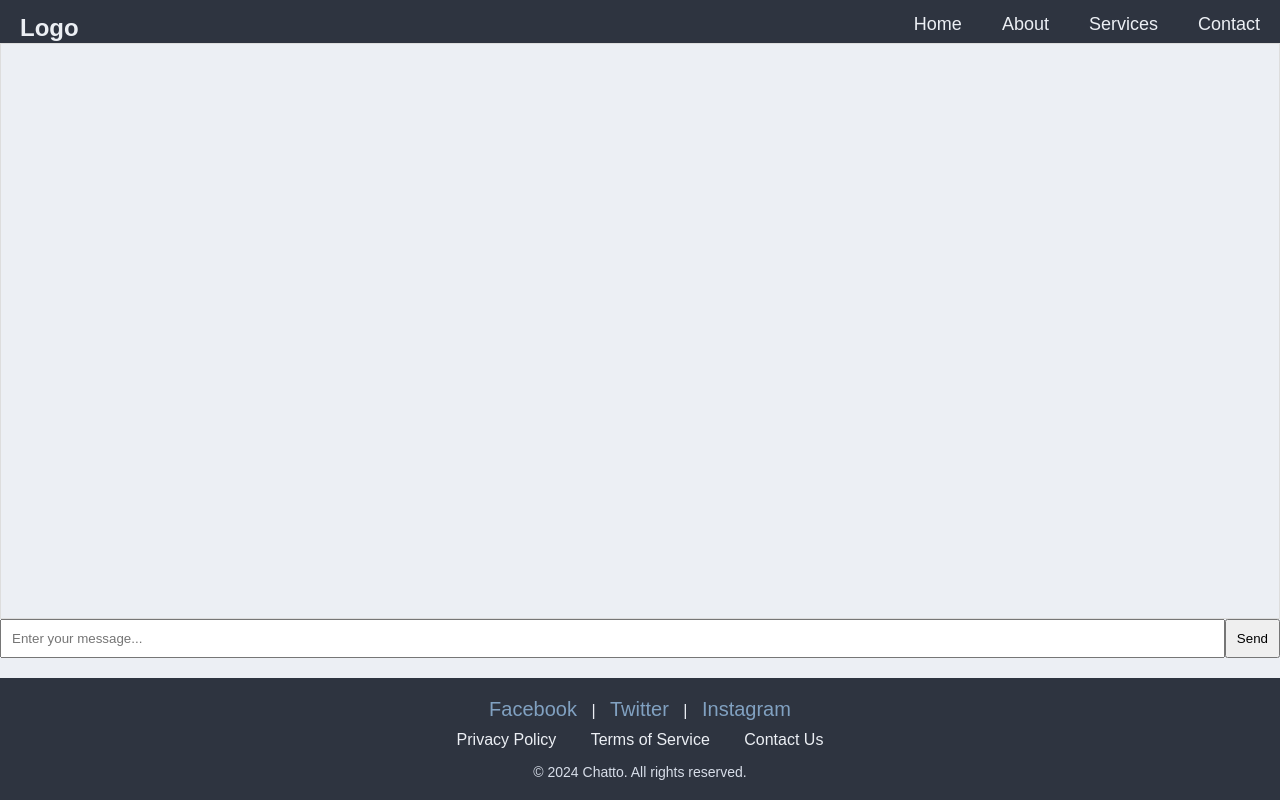
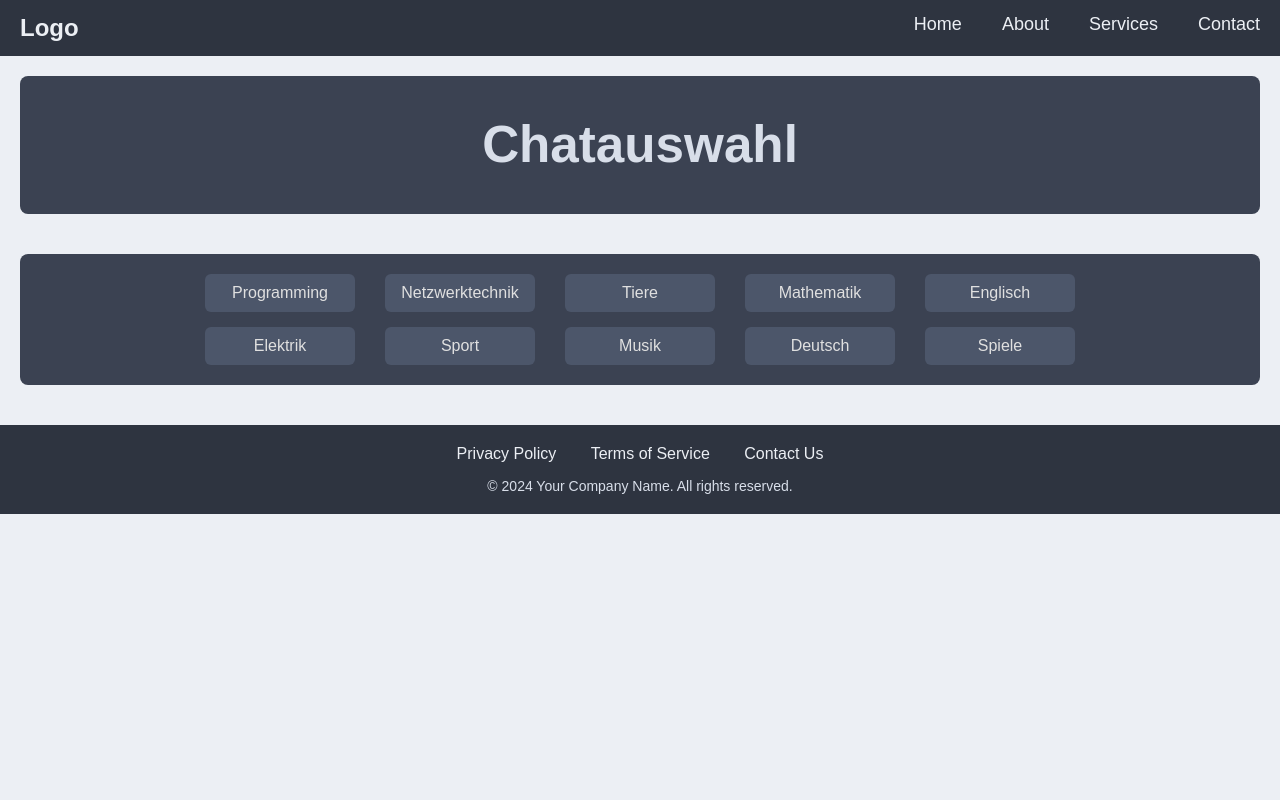
Before and after one commit to WinterSchule/Chatto, a plain HTML site: page index.html in a window 1280 px wide. Drawn offline with nearby package versions, Linux system fonts and the light colour scheme; no server answers.

Commit message:
Add files via upload

```diff
--- a/index.html
+++ b/index.html
@@ -11,6 +11,7 @@
 <body>
 
 
+    <!-- Die navbar -->
     <div class="navbar">
         <a href="#" class="logo">Logo</a>
         <div class="nav-links">
@@ -22,7 +23,39 @@
     </div>
 
 
+    <!-- Die Ueberschrift -->
+    <div class="ueberschrift">
+        <h1>Chatauswahl</h1>
+    </div>
 
+
+    <!-- Die Serverauswahl -->
+    <div class="chatroomAuswahl">
+        <div class="chatroomAuswahlList chatroomAuswahlListLinks">
+            <a href="#">Programming</a>
+            <a href="#">Elektrik</a>
+        </div>
+        <div class="chatroomAuswahlList chatroomAuswahlListLink">
+            <a href="#">Netzwerktechnik</a>
+            <a href="#">Sport</a>
+        </div>
+        <div class="chatroomAuswahlList chatroomAuswahlListRechts">
+            <a href="#">Tiere</a>
+            <a href="#">Musik</a>
+        </div>
+
+        <div class="chatroomAuswahlList chatroomAuswahlListRechts">
+            <a href="#">Mathematik</a>
+            <a href="#">Deutsch</a>
+        </div>
+        <div class="chatroomAuswahlList chatroomAuswahlListRechts">
+            <a href="#">Englisch</a>
+            <a href="#">Spiele</a>
+        </div>
+    </div>
+
+
+    <!-- Der ganze Chatcode
     <div class="chat-container">
         <div id="chat"></div>
         <form id="message-form">
@@ -30,18 +63,11 @@
             <button type="submit">Send</button>
         </form>
     </div>
+    -->
 
 
-
+    <!-- Der ganze footer am ende der Website -->
     <div class="footer">
-        <!-- Social media icons (replace # with actual links) -->
-        <div class="social-media">
-            <a href="#" title="Facebook">Facebook</a> |
-            <a href="#" title="Twitter">Twitter</a> |
-            <a href="#" title="Instagram">Instagram</a>
-        </div>
-
-        <!-- Footer navigation links (replace # with actual pages) -->
         <div class="footer-links">
             <a href="#">Privacy Policy</a>
             <a href="#">Terms of Service</a>
@@ -50,7 +76,7 @@
 
         <!-- Copyright -->
         <div class="copyright">
-            &copy; 2024 Chatto. All rights reserved.
+            &copy; 2024 Your Company Name. All rights reserved.
         </div>
     </div>
 
--- a/style.css
+++ b/style.css
@@ -48,12 +48,74 @@ body {
     clear: both;
 }
 
+/* Ueberschrift styling */
+.ueberschrift {
+    display: flex;
+    justify-content: center; /* Centers the columns horizontally */
+    align-items: center; /* Centers the columns vertically */
+    gap: 30px; /* Adds space between the two lists */
+    padding: 5px; /* Space inside the container */
+    margin: 20px; /* Adds space outside the container on all sides */
+    background-color: #3B4252; /* Dunklerer Grau-Blau Hintergrund */
+    color: #D8DEE9;
+    border-radius: 8px;
+    width: calc(100% - 40px); /* Stretch to fill width minus side margins */
+    box-sizing: border-box; /* Include padding in width calculation */
+}
+
+/* Ueberschrift text styling */
+.ueberschrift h1 {
+    font-weight: 2000;
+    font-size: 3.2rem;
+}
+
 /* Chatroom styling */
 .chat-container {
     display: flex;
     flex-direction: column;
     height: 100%;
     justify-content: space-between;
+}
+
+/* Chatroom Auswahl Container */
+.chatroomAuswahl {
+    display: flex;
+    justify-content: center; /* Centers the columns horizontally */
+    align-items: center; /* Centers the columns vertically */
+    gap: 30px; /* Adds space between the two lists */
+    padding: 20px; /* Space inside the container */
+    margin: 20px; /* Adds space outside the container on all sides */
+    background-color: #3B4252; /* Dunklerer Grau-Blau Hintergrund */
+    border-radius: 8px;
+    width: calc(100% - 40px); /* Stretch to fill width minus side margins */
+    box-sizing: border-box; /* Include padding in width calculation */
+}
+
+/* Liste für beide Spalten */
+.chatroomAuswahlList {
+    display: flex;
+    flex-direction: column; /* Stack links vertically within each column */
+    gap: 15px; /* Space between links */
+}
+
+/* Links */
+.chatroomAuswahlList a {
+    display: flex; /* Make the link a flex container */
+    justify-content: center; /* Center text horizontally */
+    align-items: center; /* Center text vertically */
+    width: 150px; /* Set a fixed width for all links */
+    text-decoration: none;
+    color: #e0e0e0; /* Heller Blauton für Links */
+    background-color: #4C566A; /* Abgerundeter Hintergrund */
+    padding: 10px 0; /* Vertical padding for a better look */
+    border-radius: 6px;
+    transition: background-color 0.3s ease, color 0.3s ease;
+}
+
+/* Hover-Effekt für Links */
+.chatroomAuswahlList a:hover {
+    background-color: #81A1C1; /* Leuchtender Blau-Effekt beim Hover */
+    color: #2E3440; /* Dunkler Text beim Hover */
 }
 
 #chat {
@@ -79,6 +141,7 @@ body {
 #message-form button {
     padding: 10px;
 }
+
 
 /* Footer styling */
 .footer {
```
Also changed, not shown: index.js (indentation only).
